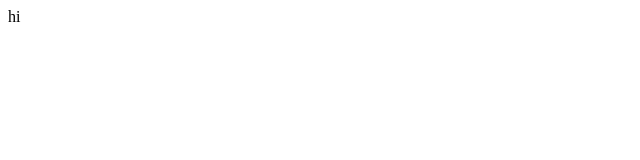
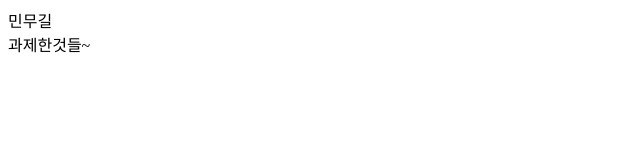
Before and after one commit to gilmujjang/wanted_pre_onboarding, a React (Create React App) app: page / in a window 1280 px wide. Shown: the top 160 px of the page, without its empty margins (0-640 px from the left). Built offline with nearby package versions, Linux system fonts and the light colour scheme.

Commit message:
chore: 폴더구조 생성

```diff
--- a/package.json
+++ b/package.json
@@ -1,14 +1,12 @@
 {
-  "name": "wanted-preonboarding",
+  "name": "wanted_pre_onboarding",
   "version": "0.1.0",
   "private": true,
   "dependencies": {
-    "@testing-library/jest-dom": "^5.16.2",
-    "@testing-library/react": "^12.1.2",
-    "@testing-library/user-event": "^13.5.0",
     "eslint-config-airbnb": "^19.0.4",
     "eslint-config-prettier": "^8.3.0",
     "eslint-plugin-prettier": "^4.0.0",
+    "prettier": "^2.5.1",
     "react": "^17.0.2",
     "react-dom": "^17.0.2",
     "react-scripts": "^3.4.4",
--- a/src/App.js
+++ b/src/App.js
@@ -1,7 +1,14 @@
 import React from "react";
+import Header from "./components/Header/index";
+import Main from "./components/Main/Main";
 
 function App() {
-  return <div className="App">hi</div>;
+  return (
+    <div className="App">
+      <Header />
+      <Main />
+    </div>
+  );
 }
 
 export default App;
--- /dev/null
+++ b/src/components/Header/index.jsx
@@ -0,0 +1,10 @@
+import React from "react";
+import * as S from "./styled";
+
+function index() {
+  return (
+      <S.HeaderWrapper>민무길</S.HeaderWrapper>
+  );
+}
+
+export default index;
--- /dev/null
+++ b/src/components/Header/styled.js
@@ -0,0 +1,10 @@
+import styled from "styled-components";
+
+export const HeaderWrapper = styled.div`
+  width: 100%;
+`;
+
+export const ProfileImage = styled.img`
+  width: 196px;
+  margin: 16px;
+`;
--- /dev/null
+++ b/src/components/Main/Main.jsx
@@ -0,0 +1,8 @@
+import React from "react";
+import * as S from './styled'
+
+function Main() {
+  return <S.MainWrapper>과제한것들~</S.MainWrapper>;
+}
+
+export default Main;
--- /dev/null
+++ b/src/components/Main/styled.js
@@ -0,0 +1,7 @@
+import styled from 'styled-components'
+
+export const MainWrapper = styled.div`
+  width: 100%;
+`;
+
+export const TaskBox = styled.div``;
```
Also changed, not shown: 1 other file (tests, documents, lock files or other folders).
